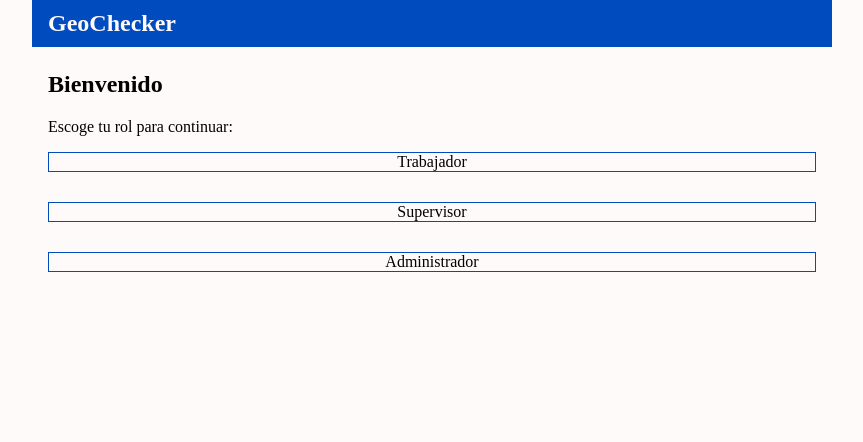
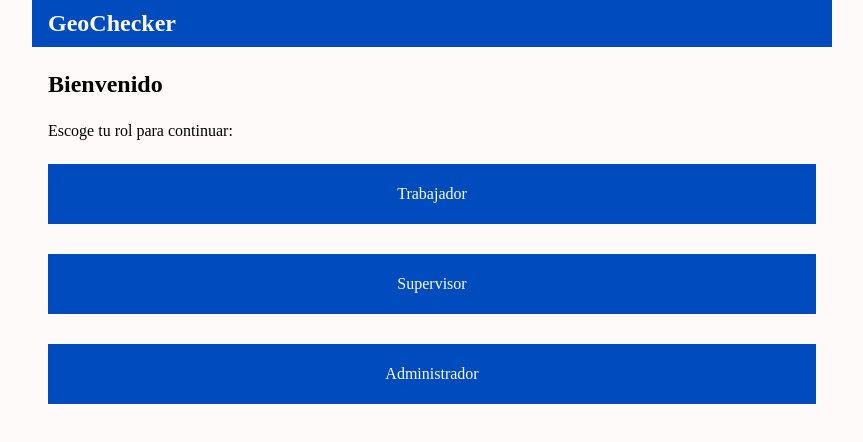
Before and after one commit to lexisgasa/geochecker, a React (Vite) app in the folder frontend/: page / in a window 1280 px wide. Shown: the top 442 px of the page, without its empty margins (208-1071 px from the left). Built offline with nearby package versions, Linux system fonts and the light colour scheme.

Commit message:
Style links

```diff
--- a/frontend/src/components/App/App.css
+++ b/frontend/src/components/App/App.css
@@ -5,4 +5,7 @@
 
 .page {
   padding: 0 16px;
+  display: flex;
+  flex-direction: column;
+  gap: 8px;
 }
--- a/frontend/src/geoChecker/Main/Main.css
+++ b/frontend/src/geoChecker/Main/Main.css
@@ -1,4 +1,4 @@
-.main-container {
+.link-container {
   display: flex;
   flex-direction: column;
   align-items: center;
--- a/frontend/src/geoChecker/Main/Main.tsx
+++ b/frontend/src/geoChecker/Main/Main.tsx
@@ -11,9 +11,9 @@ const roles: RoleType[] = [
 const Main = (): React.ReactElement => {
   return (
     <>
-      <h2 className="main-title">Bienvenido</h2>
+      <h2>Bienvenido</h2>
       <p>Escoge tu rol para continuar:</p>
-      <ul className="main-container">
+      <ul className="link-container">
         {roles.map((role) => (
           <Role key={role.id} {...role} />
         ))}
--- a/frontend/src/geoChecker/Role/Role.css
+++ b/frontend/src/geoChecker/Role/Role.css
@@ -1,5 +1,22 @@
-.main-container__link {
-  border: 1px solid var(--main);
+.nav-links {
+  background-color: var(--main);
+  padding: 20px 0;
   width: 100%;
   text-align: center;
+  border: 1px solid var(--main);
+  transition: background-color 0.5s, transform 0.5s;
+
+  &:hover {
+    background-color: transparent;
+    transform: scale(1.02);
+
+    .nav-links__link {
+      color: var(--main);
+    }
+  }
 }
+
+.nav-links__link {
+  color: var(--bright);
+  transition: color;
+}
--- a/frontend/src/geoChecker/Role/Role.tsx
+++ b/frontend/src/geoChecker/Role/Role.tsx
@@ -3,8 +3,10 @@ import "./Role.css";
 
 const Role = ({ name, path }: RoleType): React.ReactElement => {
   return (
-    <li className="main-container__link">
-      <a href={path}>{name}</a>
+    <li className="nav-links">
+      <a href={path} className="nav-links__link">
+        {name}
+      </a>
     </li>
   );
 };
--- a/frontend/src/styles/styles.css
+++ b/frontend/src/styles/styles.css
@@ -15,7 +15,8 @@ body {
   background-color: var(--bright);
 }
 
-h1 {
+h1,
+h2 {
   margin: 0;
 }
 
@@ -32,6 +33,5 @@ a {
 
   &:hover {
     text-decoration: underline;
-    color: var(--main);
   }
 }
```
